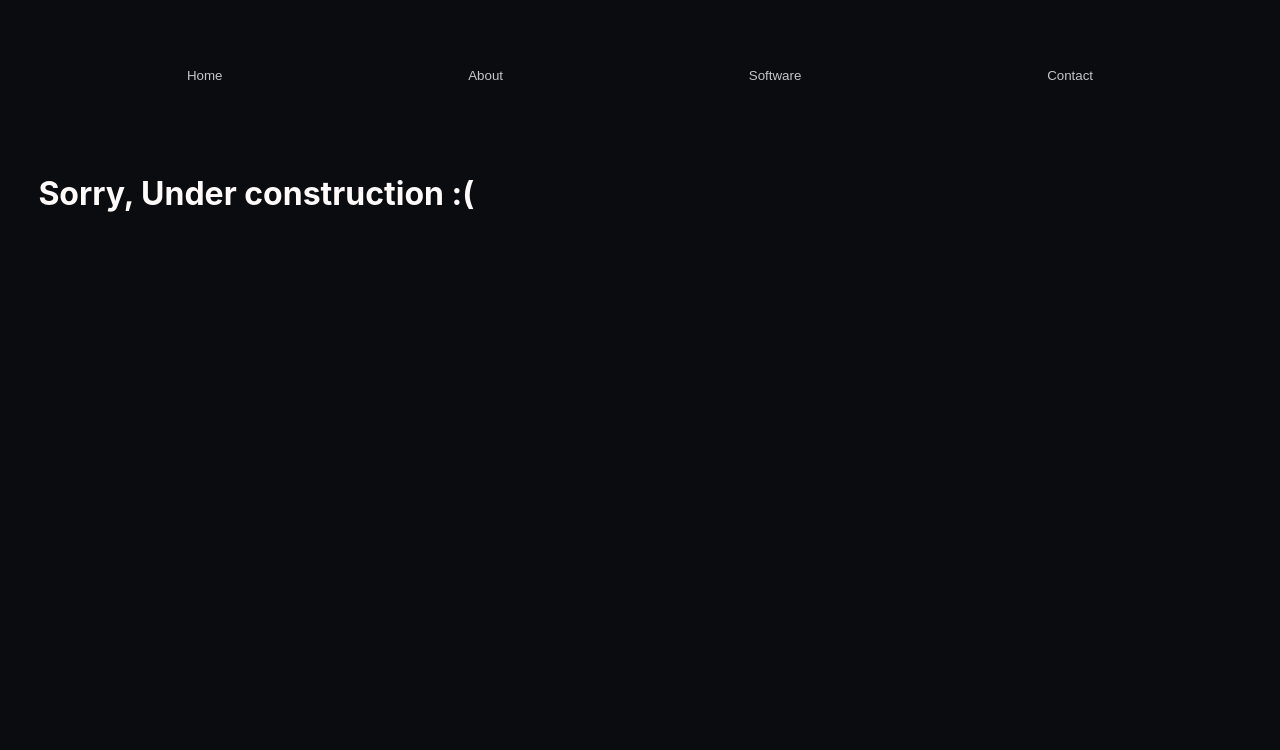
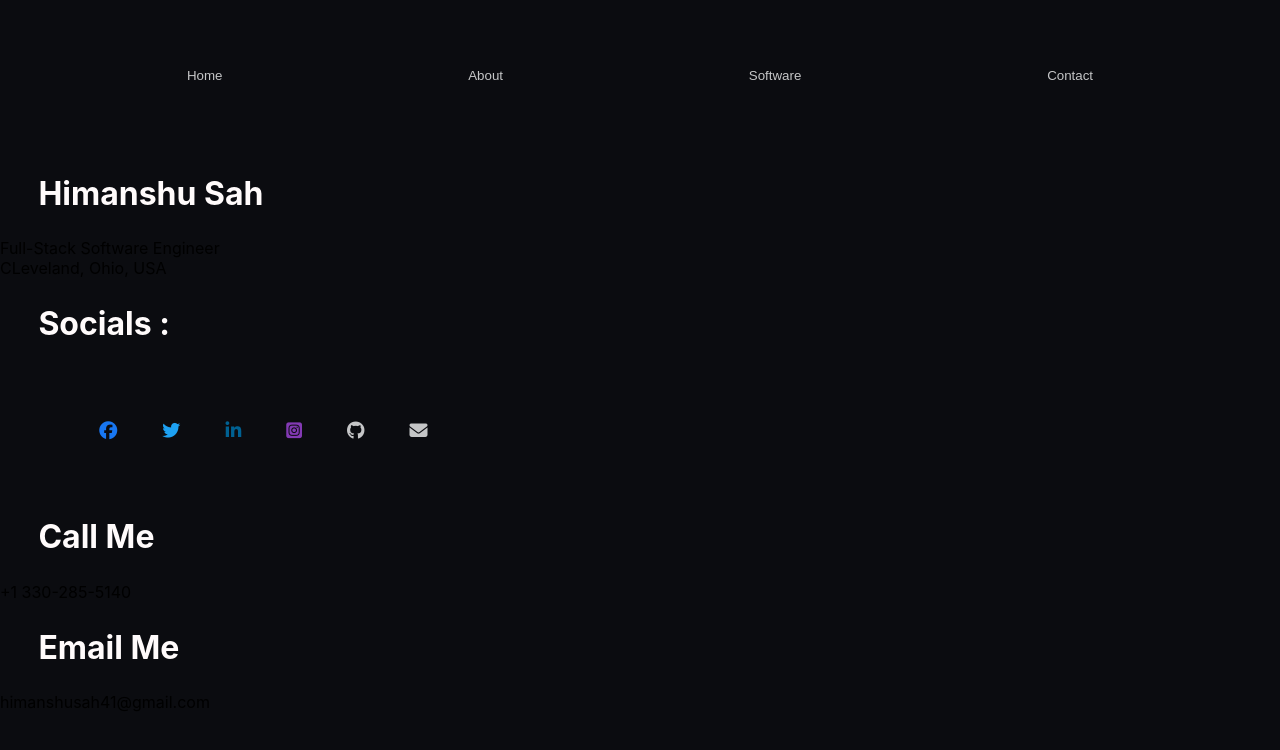
Before and after one commit to Sahhimanshu7/PWR, a React (Create React App) app in the folder my-website/: page /Contact in a window 1280 px wide. Shown: the top 750 px of the page. Built offline with nearby package versions, Linux system fonts and the light colour scheme.

Commit message:
Updated README.md

```diff
--- a/my-website/src/Pages/Contact.js
+++ b/my-website/src/Pages/Contact.js
@@ -1,6 +1,31 @@
+import "../index.css";
+import Social from "../Components/Social";
+
 function Contact(){
     return(
-        <h1>Sorry, Under construction :(</h1>
+        <div className="contact-main">
+            <div className="first-half">
+                <div className="first-half-1">
+                    <h1>Himanshu Sah</h1>
+                    <p>Full-Stack Software Engineer</p>
+                    <p>CLeveland, Ohio, USA</p>
+                </div>
+                <div className="first-half-2">
+                    <h1>Socials :</h1>
+                    <Social />
+                </div>
+                <div className="first-half-3">
+                    <div className="call-me">
+                        <h1>Call Me</h1>
+                        <p>+1 330-285-5140</p>
+                    </div>
+                    <div className="email-me">
+                        <h1>Email Me</h1>
+                        <p>himanshusah41@gmail.com</p>
+                    </div>
+                </div>
+            </div>
+        </div>
     )
 }
 
--- /dev/null
+++ b/my-website/src/Pages/Software-components/Software1.js
@@ -0,0 +1,9 @@
+import '../../software.css';
+
+const Software1 = () =>{
+    return(
+        <p>Hello</p>
+    )
+}
+
+export default Software1;
--- a/my-website/src/Pages/Software.js
+++ b/my-website/src/Pages/Software.js
@@ -1,11 +1,13 @@
 import EnhancedTable from '../Components/Table'
 import '../software.css'
+import Software1 from './Software-components/Software1';
 
 
 function Software(){
 
     return(
         <>
+        <Software1 />
         <h1>Software Repository</h1>
         <div className='table-container'>
 
```
Also changed, not shown: 2 other files (tests, documents, lock files or other folders).
